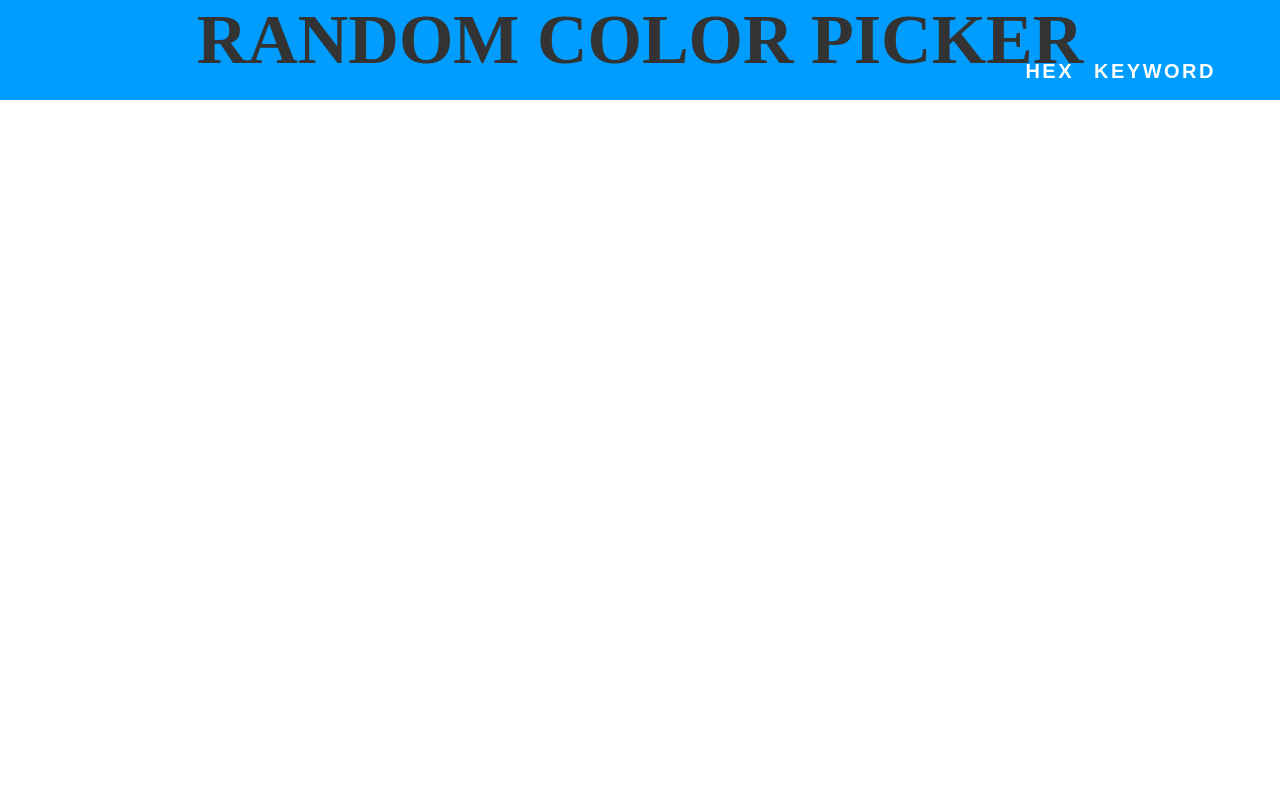
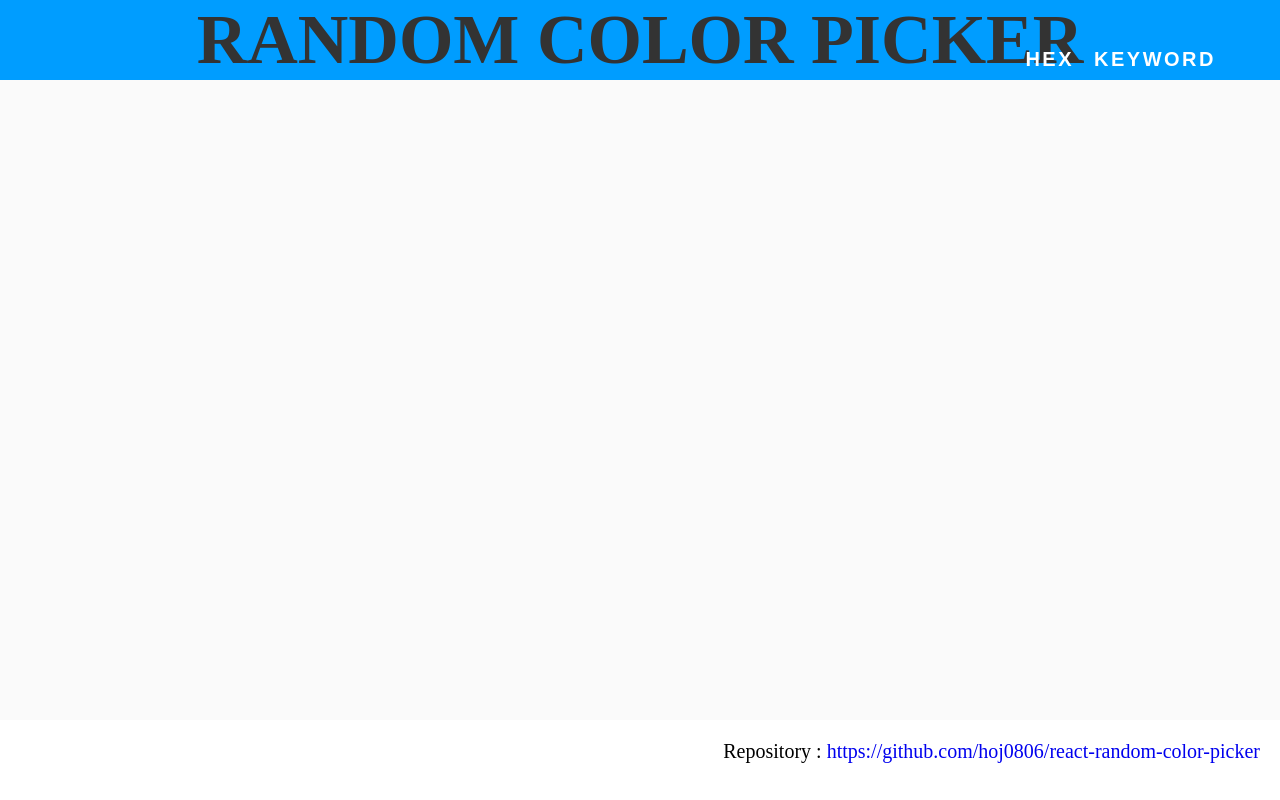
Before and after one commit to hoj0806/react-random-color-picker, a React (Create React App) app: page / in a window 1280 px wide. Built offline with nearby package versions, Linux system fonts and the light colour scheme.

Commit message:
ui : footer ui 디자인

```diff
--- a/src/App.css
+++ b/src/App.css
@@ -1,7 +1,10 @@
-/* Navbar */
+.App {
+  display: grid;
+  grid-template-rows: 1fr 8fr auto;
+}
+
 .nav {
   background-color: rgb(0, 157, 255);
-  height: 10rem;
   text-align: center;
   position: relative;
 }
@@ -38,3 +41,26 @@ button {
 .button:hover {
   color: yellow;
 }
+
+/* Main */
+.main {
+  background-color: #fafafa;
+  height: ;
+}
+
+/* Footer */
+
+.footer {
+  text-align: right;
+  padding-right: 2rem;
+  padding-top: 2rem;
+  font-size: 2rem;
+}
+
+a {
+  text-decoration: none;
+}
+
+a:hover {
+  text-decoration: underline;
+}
--- a/src/App.js
+++ b/src/App.js
@@ -4,6 +4,8 @@ export default function App() {
   return (
     <div className='App'>
       <Navigation />
+      <div className='main'></div>
+      <Footer />
     </div>
   );
 }
@@ -29,3 +31,16 @@ function Buttons() {
 function Button({ children }) {
   return <button className='button'>{children}</button>;
 }
+
+function Footer() {
+  return (
+    <div className='footer'>
+      <p>
+        Repository :{" "}
+        <a href='https://github.com/hoj0806/react-random-color-picker'>
+          https://github.com/hoj0806/react-random-color-picker
+        </a>
+      </p>
+    </div>
+  );
+}
```
